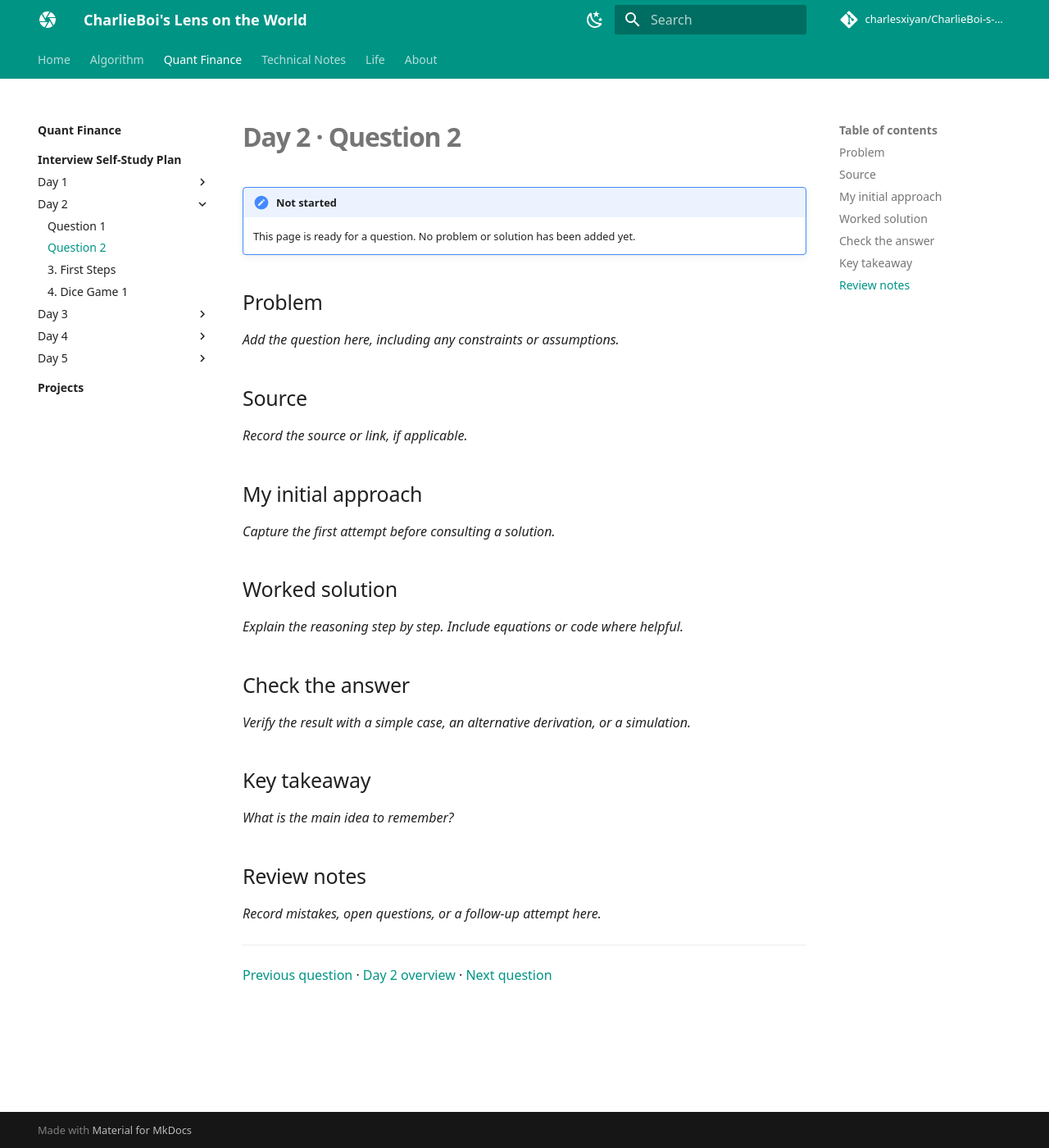
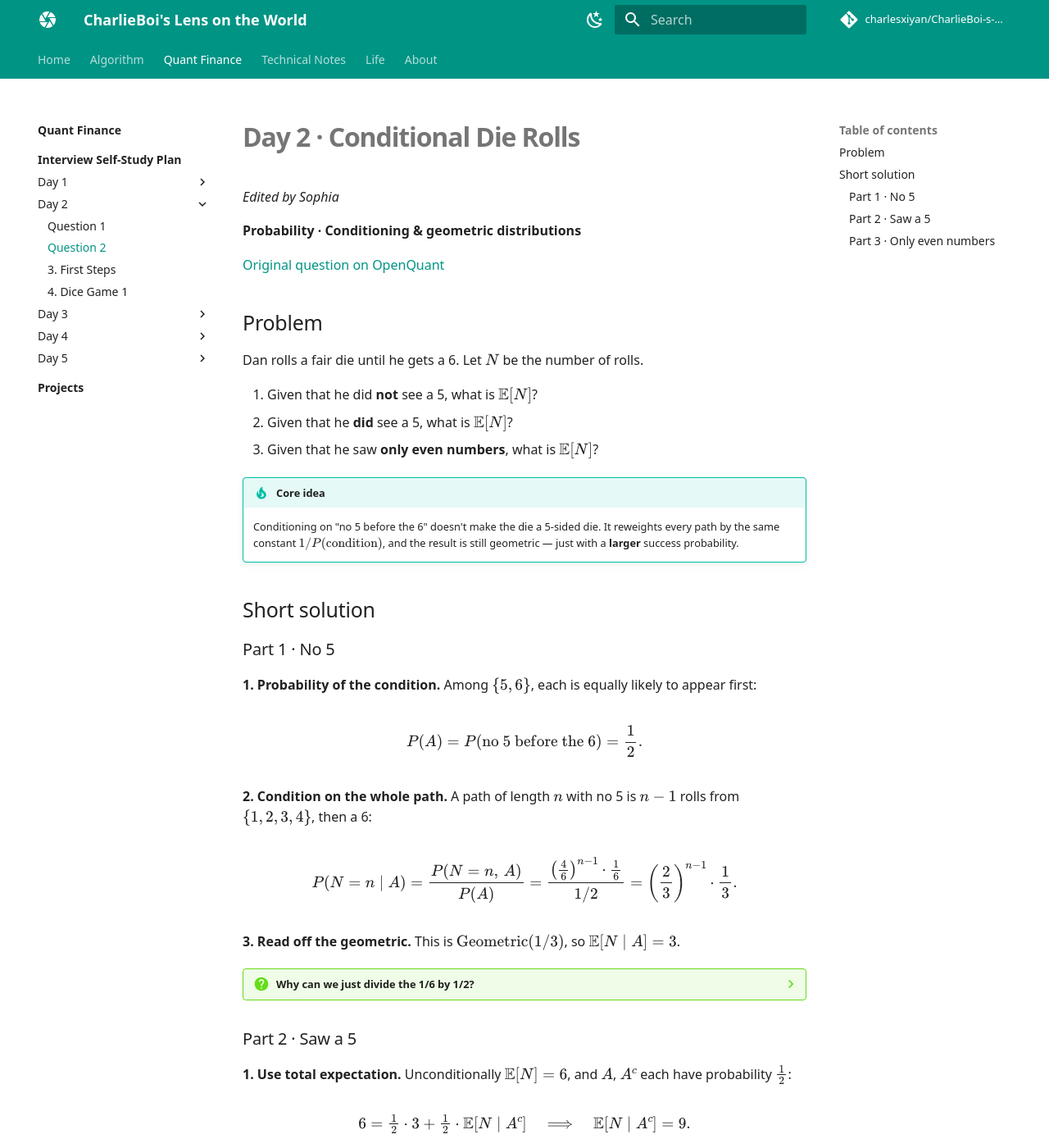
Before and after one commit to charlesxiyan/CharlieBoi-s-Lens-on-the-World, an MkDocs documentation site: the page built from docs/quant-finance/day-2/question-2.md, in a window 1280 px wide and 1400 px high. Shown: the whole window at 82% size. Built offline with MkDocs 1.6.1 and Material for MkDocs 9.7.7, drawn with Linux system fonts in a browser that asks for light colours; comment, search, counter and statistics services are not loaded; some of the changed text lies outside the part shown.

Commit message:
Revise Day 2 Question 2 on conditional die rolls
Updated the content of the question regarding conditional die rolls, including problem statement, solutions, and explanations.

```diff
--- a/docs/quant-finance/day-2/question-2.md
+++ b/docs/quant-finance/day-2/question-2.md
@@ -1,35 +1,122 @@
-# Day 2 · Question 2
+# Day 2 · Conditional Die Rolls
 
-!!! note "Not started"
-    This page is ready for a question. No problem or solution has been added yet.
+*Edited by Sophia*
+
+**Probability · Conditioning & geometric distributions**
+
+[Original question on OpenQuant](https://openquant.co/questions/conditional-die-rolls)
 
 ## Problem
 
-*Add the question here, including any constraints or assumptions.*
+Dan rolls a fair die until he gets a 6. Let $N$ be the number of rolls.
 
-## Source
+1. Given that he did **not** see a 5, what is $\mathbb{E}[N]$?
+2. Given that he **did** see a 5, what is $\mathbb{E}[N]$?
+3. Given that he saw **only even numbers**, what is $\mathbb{E}[N]$?
 
-*Record the source or link, if applicable.*
+!!! tip "Core idea"
+    Conditioning on "no 5 before the 6" doesn't make the die a 5-sided die.
+    It reweights every path by the same constant $1/P(\text{condition})$,
+    and the result is still geometric — just with a **larger** success probability.
 
-## My initial approach
+## Short solution
 
-*Capture the first attempt before consulting a solution.*
+### Part 1 · No 5
 
-## Worked solution
+**1. Probability of the condition.** Among $\{5,6\}$, each is equally likely to appear first:
 
-*Explain the reasoning step by step. Include equations or code where helpful.*
+$$
+P(A)=P(\text{no 5 before the 6})=\frac{1}{2}.
+$$
 
-## Check the answer
+**2. Condition on the whole path.** A path of length $n$ with no 5 is
+$n-1$ rolls from $\{1,2,3,4\}$, then a 6:
 
-*Verify the result with a simple case, an alternative derivation, or a simulation.*
+$$
+P(N=n\mid A)
+=\frac{P(N=n,\,A)}{P(A)}
+=\frac{\left(\frac{4}{6}\right)^{n-1}\cdot\frac{1}{6}}{1/2}
+=\left(\frac{2}{3}\right)^{n-1}\cdot\frac{1}{3}.
+$$
 
-## Key takeaway
+**3. Read off the geometric.** This is $\text{Geometric}(1/3)$, so $\mathbb{E}[N\mid A]=3$.
 
-*What is the main idea to remember?*
+??? question "Why can we just divide the 1/6 by 1/2?"
+    The factor $1/P(A)=2$ is applied **once per path**, not once per roll.
+    Every path in $A$ ends in exactly one 6, so we may attach that factor to the last roll:
+    $\tfrac16\cdot 2=\tfrac13$. The non-6 rolls keep their weight $\tfrac46=\tfrac23$.
+    Since $\tfrac23+\tfrac13=1$, the conditional law is again a proper geometric distribution.
 
-## Review notes
+### Part 2 · Saw a 5
 
-*Record mistakes, open questions, or a follow-up attempt here.*
+**1. Use total expectation.** Unconditionally $\mathbb{E}[N]=6$, and $A$, $A^c$ each have probability $\tfrac12$:
+
+$$
+6=\tfrac12\cdot 3+\tfrac12\cdot\mathbb{E}[N\mid A^c]
+\quad\Longrightarrow\quad
+\mathbb{E}[N\mid A^c]=9.
+$$
+
+**2. Same answer, step by step.** Let $T$ be the first roll showing a 5 or a 6.
+Given a 5 comes first, $\mathbb{E}[T]=3$; after that, a fresh wait for a 6 adds $6$:
+
+$$
+\mathbb{E}[N\mid A^c]=3+6=9.
+$$
+
+??? question "Why is it still 3 rolls to reach the 5, given that we saw a 5?"
+    $T\sim\text{Geometric}(1/3)$, and **which** face it lands on (5 or 6) is independent
+    of **when** it happens: at every roll, a hit is a 5 or a 6 with probability $\tfrac12$ each.
+    So conditioning on "the hit was a 5" does not change the law of $T$, and $\mathbb{E}[T\mid A^c]=3$.
+    After the 5, the condition is already satisfied and future rolls are fresh, so the remaining wait is $6$.
+
+### Part 3 · Only even numbers
+
+**1. Probability of the condition.** The 6 must come first among $\{1,3,5,6\}$:
+
+$$
+P(C)=\frac{1}{4}.
+$$
+
+**2. Same reweighting as Part 1.** Paths in $C$ are $n-1$ rolls from $\{2,4\}$, then a 6:
+
+$$
+P(N=n\mid C)
+=\frac{\left(\frac{2}{6}\right)^{n-1}\cdot\frac{1}{6}}{1/4}
+=\left(\frac{1}{3}\right)^{n-1}\cdot\frac{2}{3}.
+$$
+
+**3. Read off the geometric.** This is $\text{Geometric}(2/3)$, so $\mathbb{E}[N\mid C]=\tfrac32$.
+
+!!! success "Answer"
+    $$\boxed{\mathbb{E}[N\mid\text{no }5]=3,\qquad \mathbb{E}[N\mid\text{saw }5]=9,\qquad \mathbb{E}[N\mid\text{only evens}]=\frac{3}{2}}$$
+
+!!! warning "Watch out"
+    The tempting answer for Part 3 is $3$, treating the die as having faces $\{2,4,6\}$.
+    That is wrong: the condition favors **short** runs, because every extra roll is
+    another chance to see an odd number. The same trap gives $5$ instead of $3$ in Part 1.
+
+??? note "Generalization: avoid b forbidden faces"
+    If the condition is "none of $b$ specific faces appears before the 6", then $N$ equals the
+    first time any of those $b+1$ faces appears, and that time is independent of which face it is:
+
+    $$
+    \mathbb{E}[N\mid\text{no forbidden face}]=\frac{6}{b+1}.
+    $$
+
+    Part 1: $b=1\Rightarrow 3$. Part 3: $b=3\Rightarrow \tfrac32$.
+
+??? note "Study record"
+
+    | Study record | Value |
+    | --- | --- |
+    | Question | 2 of 4 |
+    | Topic | Probability |
+    | Difficulty | Medium |
+    | Attempts | 1 |
+    | Mastery (Notion notation) | ❚ |
+    | Latest attempt | November 5, 2026 |
+    | Source | [OpenQuant: Conditional Die Rolls](https://openquant.co/questions/conditional-die-rolls) |
 
 ---
 
```
